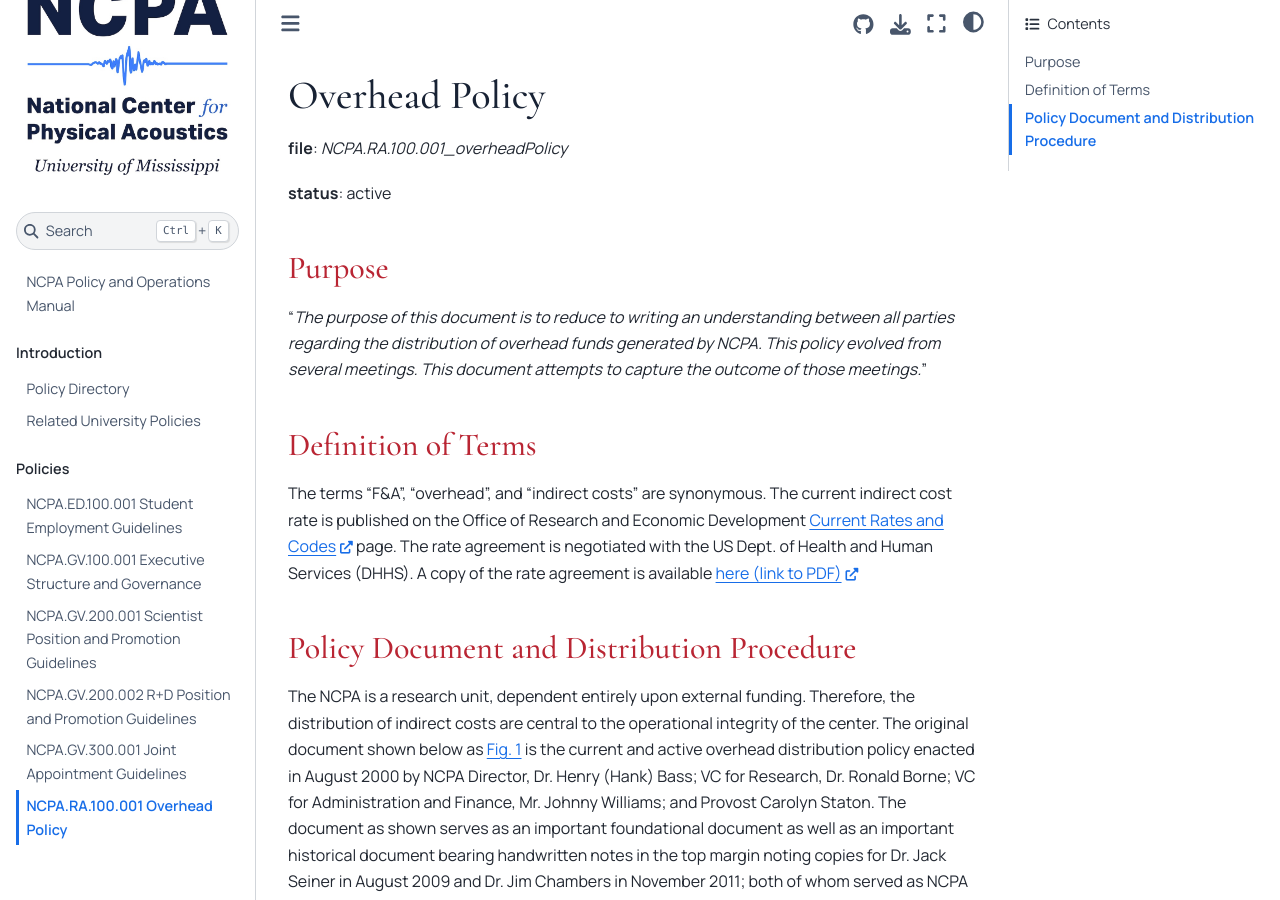
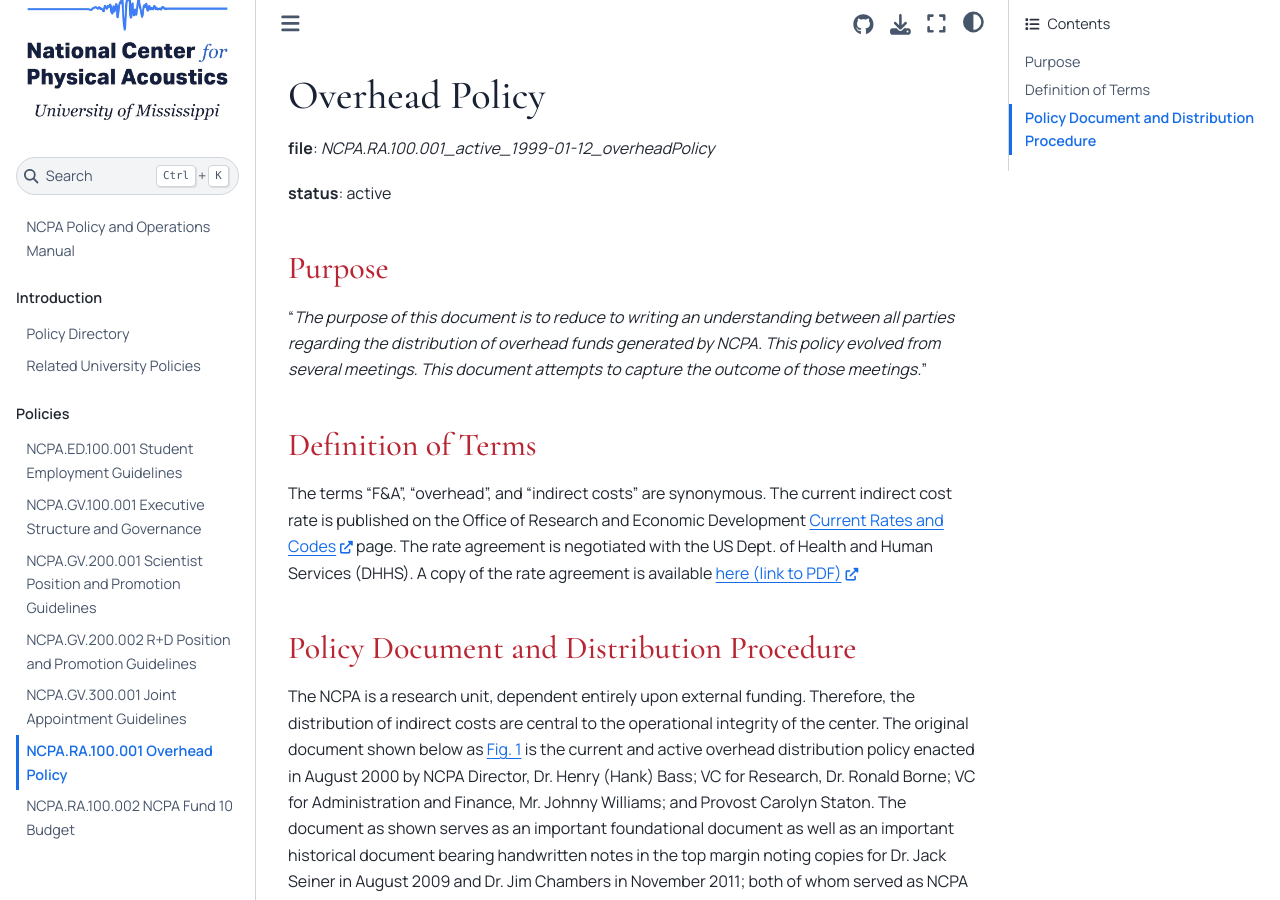
Before and after one commit to docNathanM/ncpa-policies, a Jupyter Book: the page built from book/policyfiles/NCPA.RA.100.001_active_1999-01-12_overheadPolicy.md, in a window 1280 px wide and 900 px high. Built offline with Jupyter Book 1.0.4 settings and Sphinx 7.4.7 and the Sphinx Book theme 1.1.4, drawn with Linux system fonts in a browser that asks for light colours; some of the changed text lies outside the part shown.

Commit message:
Add fund 10 increase letter.

```diff
--- a/book/_toc.yml
+++ b/book/_toc.yml
@@ -20,5 +20,7 @@
         title: NCPA.GV.200.002 R+D Position and Promotion Guidelines
       - file: policyfiles/NCPA.GV.300.001_active_2013-12-31_jointAppointmentGuidelines
         title: NCPA.GV.300.001 Joint Appointment Guidelines
-      - file: policyfiles/NCPA.RA.100.001_overheadPolicy
+      - file: policyfiles/NCPA.RA.100.001_active_1999-01-12_overheadPolicy
         title: NCPA.RA.100.001 Overhead Policy
+      - file: policyfiles/NCPA.RA.100.002_active_2021-04-30_NCPAfund10budget
+        title: NCPA.RA.100.002 NCPA Fund 10 Budget
--- a/book/policyfiles/NCPA.RA.100.001_overheadPolicy.md
+++ b/book/policyfiles/NCPA.RA.100.001_active_1999-01-12_overheadPolicy.md
@@ -1,7 +1,7 @@
 (ncpa.ra.100.001)=
 # Overhead Policy
 
-**file**: *NCPA.RA.100.001_overheadPolicy*
+**file**: *NCPA.RA.100.001_active_1999-01-12_overheadPolicy*
 
 **status**: active
 
```
Also changed, not shown: book/policyfiles/NCPA.00.100.001_policyDirectory.md (+1 -1 lines), book/policyfiles/NCPA.RA.100.002_active_2021-04-30_NCPAfund10budget.md (added, +17 -0 lines).
